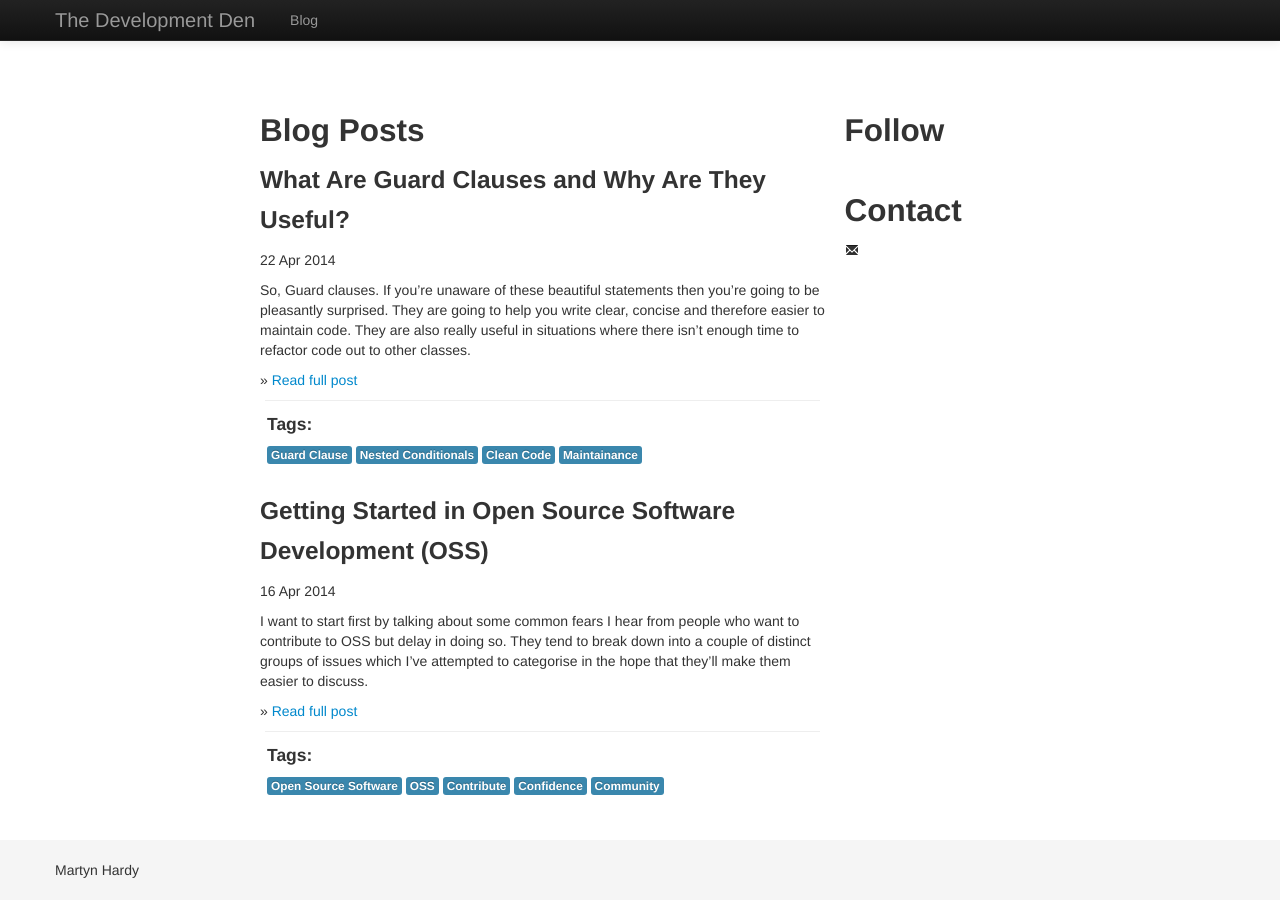
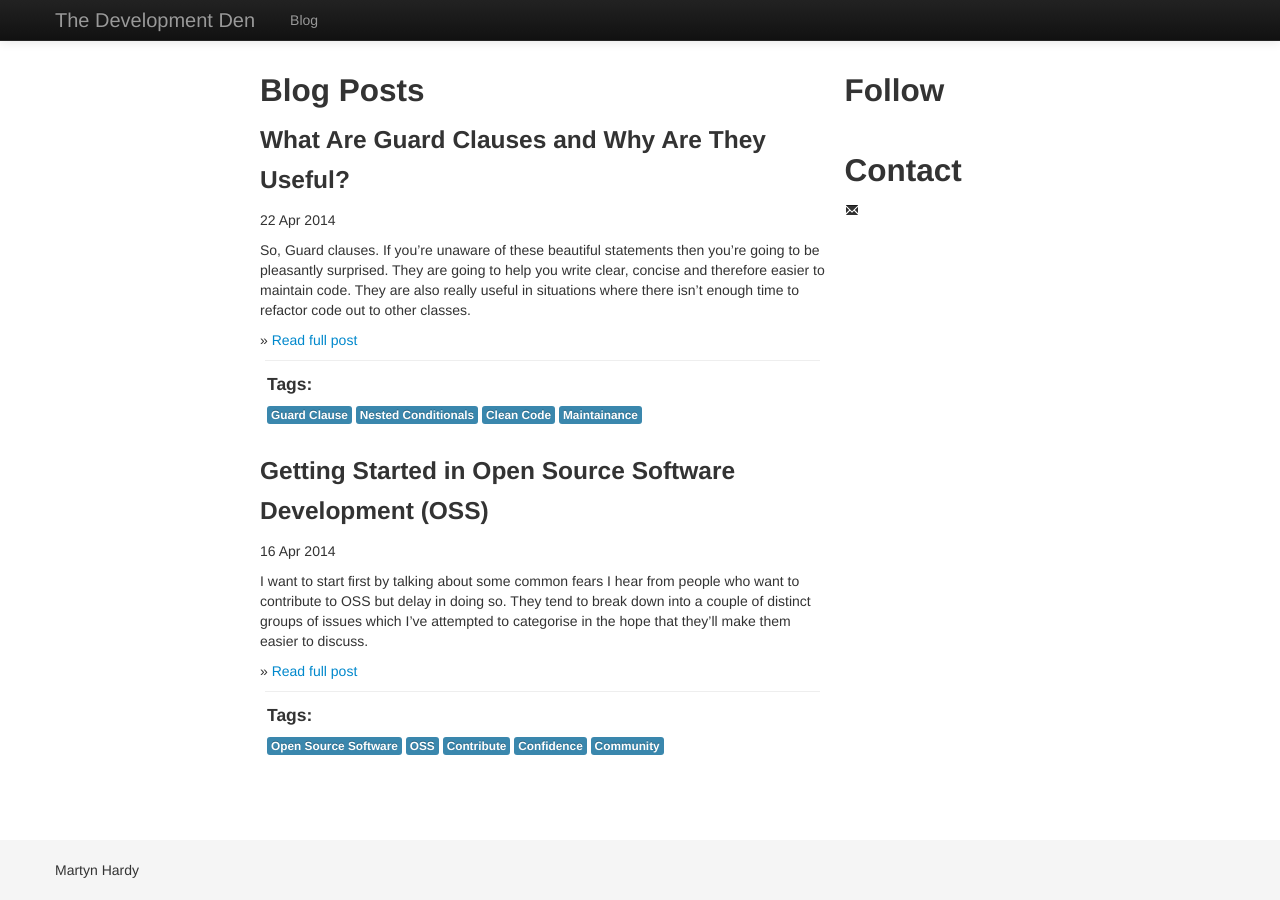
Before and after one commit to martynthewolf/martynthewolf.github.io, a Jekyll site: the page built from index.html, in a window 1280 px wide. Built offline with Jekyll 4.4.1, drawn with Linux system fonts in a browser that asks for light colours; nearby versions of some CDN libraries.

Commit message:
Reduce top margin on main container

```diff
--- a/css/bootstrap/css/custom.css
+++ b/css/bootstrap/css/custom.css
@@ -1,5 +1,5 @@
 .main-container {
-    padding-top:100px;
+    padding-top:60px;
     max-width:800px;
 }
 
```
